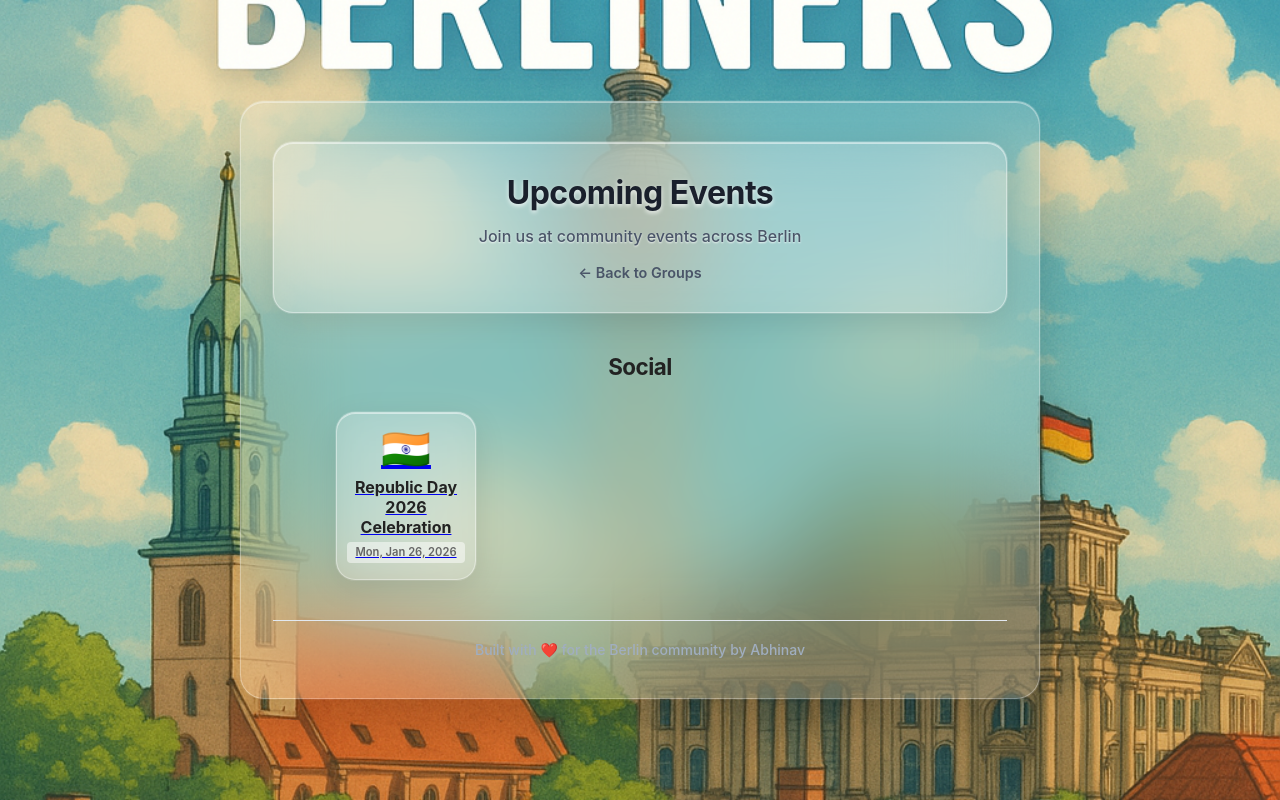
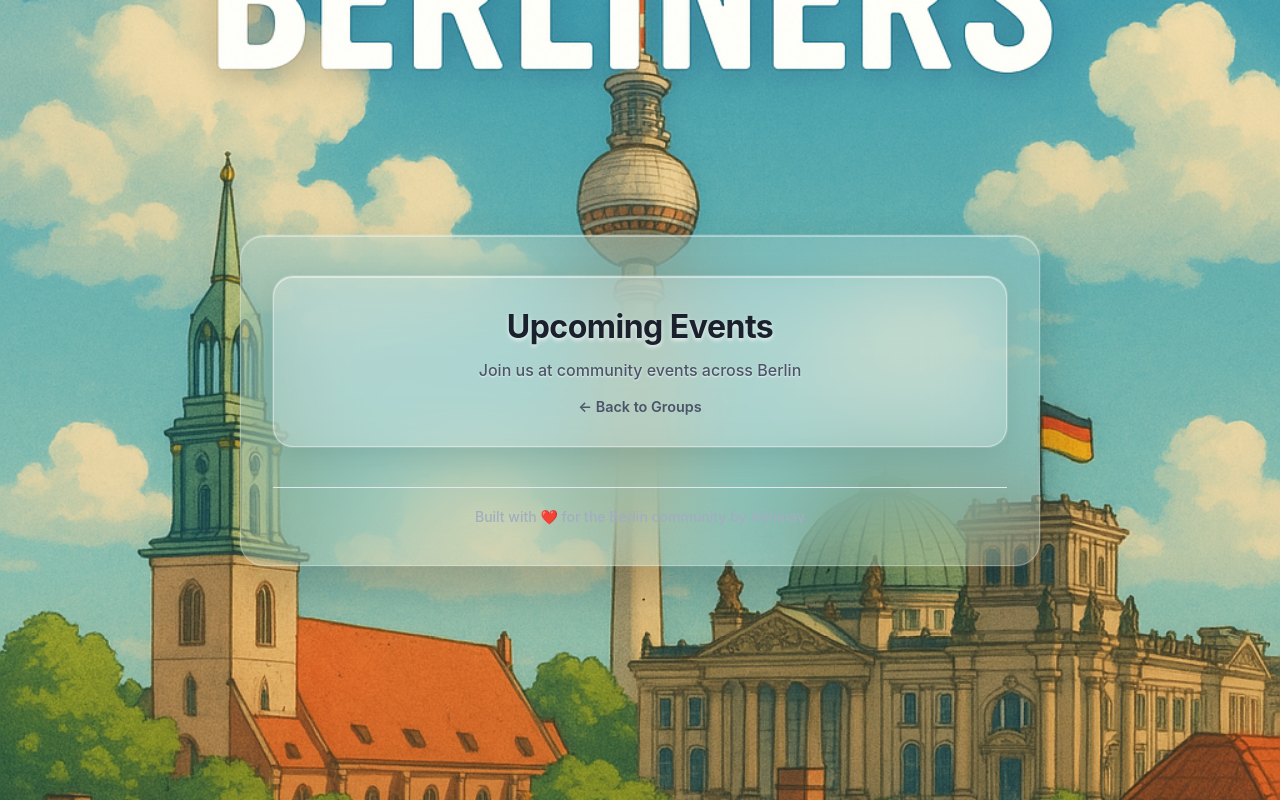
Before and after one commit to abhinavtech/berliners, a React (Create React App) app: page /#/events in a window 1280 px wide. Built offline with nearby package versions, Linux system fonts and the light colour scheme.

Commit message:
Change events array to an empty array

```diff
--- a/src/Events.js
+++ b/src/Events.js
@@ -1,4 +1,6 @@
-export const events = [{
+export const events = []
+/**
+  {
     id: 'republic-day-2026',
     name: "🇮🇳 Republic Day 2026 Celebration",
     emoji: "🇮🇳",
@@ -8,8 +10,8 @@ export const events = [{
     description: "The Embassy of India in Berlin invites members of the Indian community and friends of India to attend the Flag Unfurling Ceremony on the occasion of the 77th Republic Day of India.\n\nThe ceremony will take place at the Embassy premises, followed by a cultural programme. The flag unfurling will be conducted in the front courtyard of the Embassy, while the cultural programme will be held in the auditorium.\n\nImportant Information:\n\n- Participation is by prior registration only.\n- Indian nationals must carry a valid Indian passport.\n- OCI cardholders must carry their valid OCI card.\n- German/EU citizens must carry a valid passport or official photo ID (Ausweis).\n- No bags are allowed on the premises.\n- There is no seating available in the courtyard during the flag unfurling.\n- Seating in the auditorium is limited and reserved for senior citizens and persons with disabilities (PWDs).\n\nEvent Details:\n\n- Date: Monday, 26 January 2026\n- Time: 09:15 – 11:00\n- Venue: Embassy of India, Tiergartenstraße 17, 10785 Berlin\n\nJoin in to commemorate India’s Republic Day and celebrate the spirit of democracy and unity.",
     category: 'Social',
     rsvpUrl: "https://indianembassyberlin.gov.in/Republic_day_2026"
-  }]
-/**  {
+  },
+  {
     id: 'winter-potluck-2024',
     name: "🍲 Winter Potluck Dinner",
     emoji: "🍲",
```
